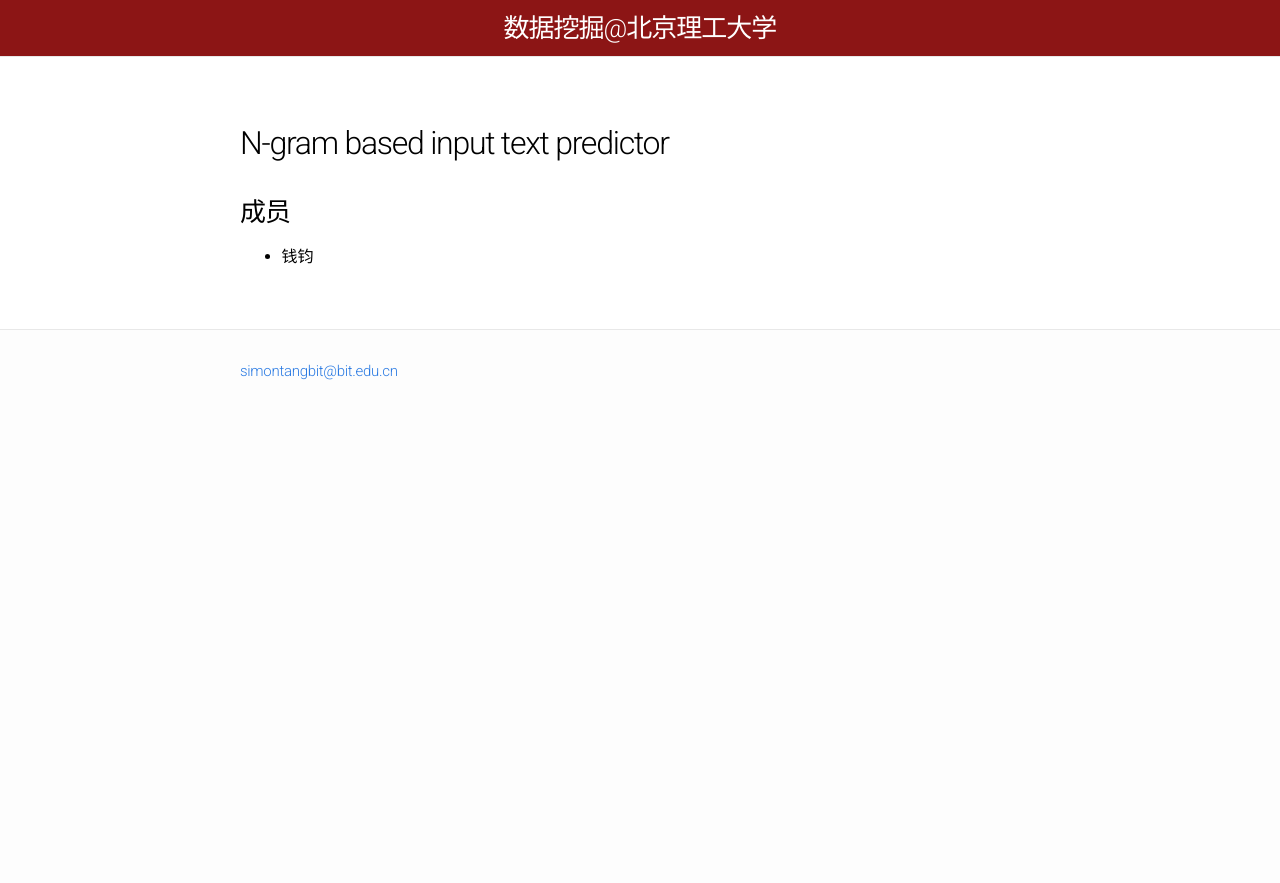
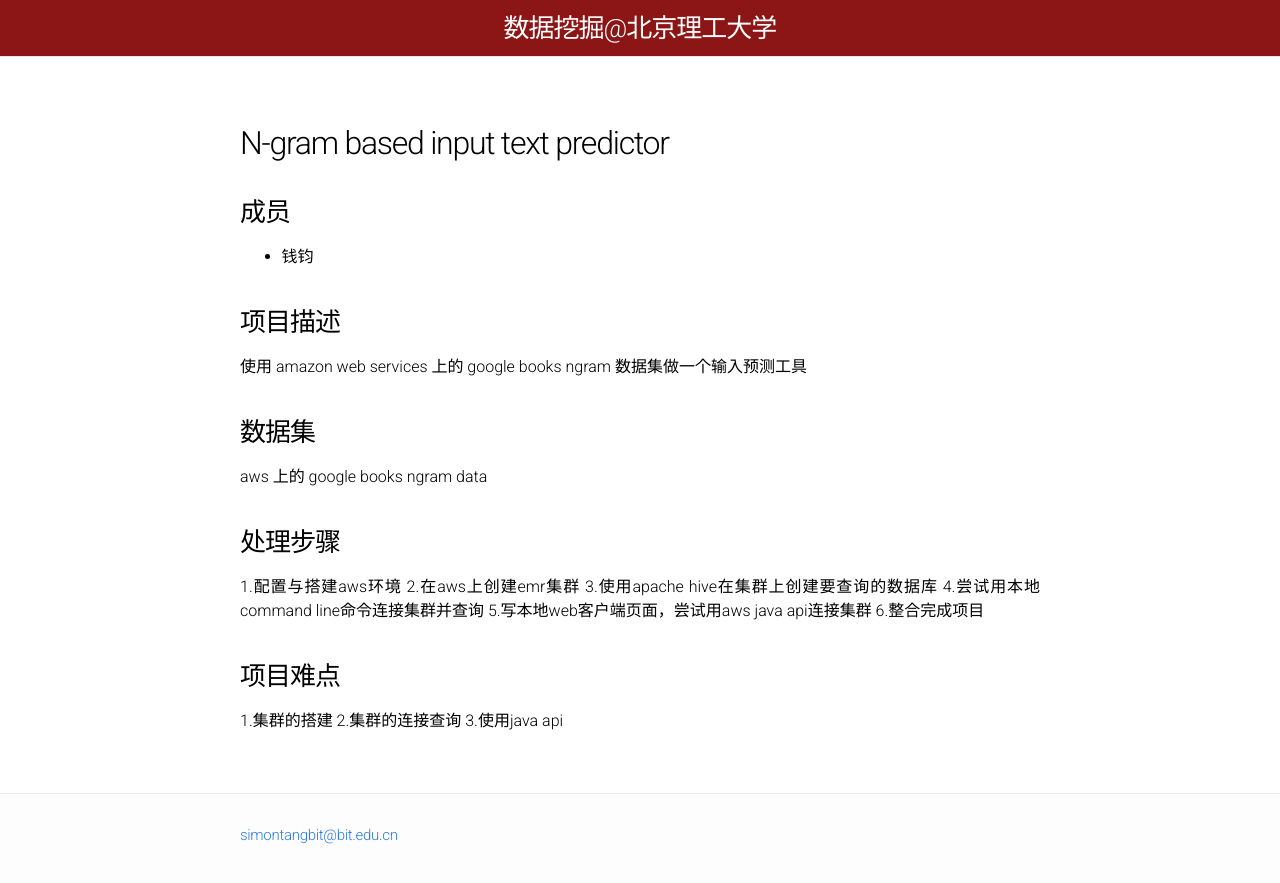
Before and after one commit to BITDM/bitdm.github.io, a Jekyll site: the page built from 2016/projects/p06/proposal.md, in a window 1280 px wide. Shown: the top 883 px of the page. Built offline with Jekyll 4.4.1, drawn with Linux system fonts in a browser that asks for light colours.

Commit message:
Update proposal.md

```diff
--- a/2016/projects/p06/proposal.md
+++ b/2016/projects/p06/proposal.md
@@ -9,3 +9,25 @@ permalink: /2016/projects/p06/proposal/
 ### 成员
 
 - 钱钧
+
+### 项目描述
+  使用 amazon web services 上的 google books ngram 数据集做一个输入预测工具
+
+### 数据集
+
+  aws 上的 google books ngram data
+
+### 处理步骤
+
+  1.配置与搭建aws环境
+  2.在aws上创建emr集群
+  3.使用apache hive在集群上创建要查询的数据库
+  4.尝试用本地command line命令连接集群并查询
+  5.写本地web客户端页面，尝试用aws java api连接集群
+  6.整合完成项目
+
+### 项目难点
+
+  1.集群的搭建
+  2.集群的连接查询
+  3.使用java api
```
